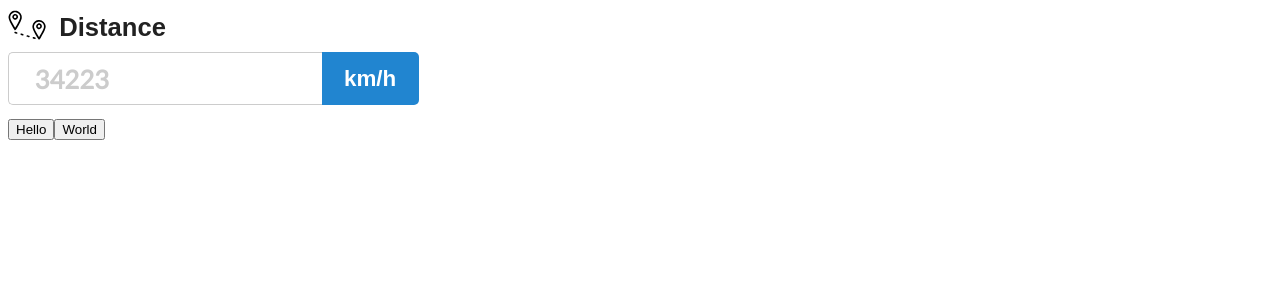
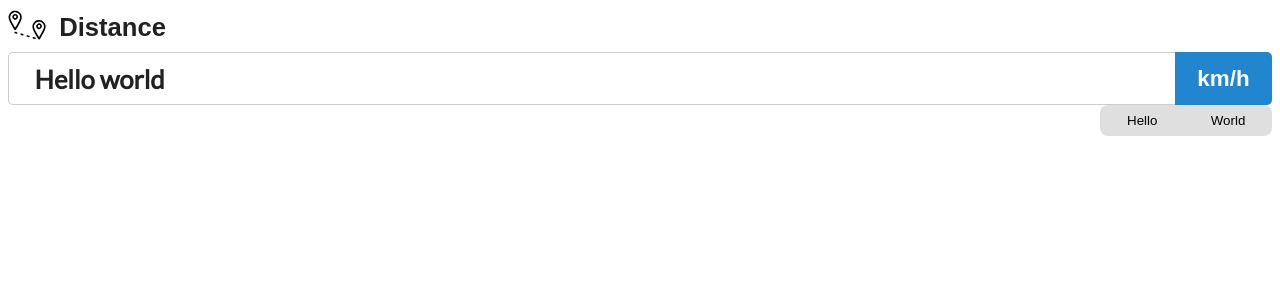
Before and after one commit to jorgesc/PaceCalculator, a React (Create React App) app: page / in a window 1280 px wide. Shown: the top 300 px of the page. Built offline with nearby package versions, Linux system fonts and the light colour scheme; a web font is replaced by a local one.

Commit message:
Fixed styles

```diff
--- a/src/App.tsx
+++ b/src/App.tsx
@@ -30,6 +30,7 @@ const App: React.FC = () => {
           placeholder={"34223"}
           units={"km/h"}
           label={"Distance"}
+          value="Hello world"
           onChange={val => {
             console.log("ONCHANGE!!", val);
           }}
--- a/src/components/InputField/InputField.tsx
+++ b/src/components/InputField/InputField.tsx
@@ -73,9 +73,11 @@ const StyledUnits = styled.div`
 const StyledInputRow = styled.div`
   display: flex;
   flex-direction: row;
+  width: 100%;
 `;
 
 const StyledInput = styled.input`
+width: 100%;
   color: rgba(0, 0, 0, 0.87);
   font-size: 0.8em;
   font-weight: 700;
@@ -98,6 +100,31 @@ const StyledInput = styled.input`
 
   ::placeholder{
     color: #cccccc
+  }
+`;
+
+const StyledButtonsRow = styled.div`
+  margin-top: 0;
+  display: flex;
+  justify-content: flex-end;
+`;
+
+const StyledButton = styled.button`
+  border: none;
+  background: #dfdfdf;
+  padding: 0.6em 2em 0.6em 2em;
+
+  :hover {
+    filter: brightness(90%);
+    cursor: pointer;
+  }
+
+  :first-of-type {
+    border-radius: 8px 0px 0px 8px;
+  }
+
+  :last-of-type {
+    border-radius: 0px 8px 8px 0px;
   }
 `;
 
@@ -137,13 +164,13 @@ const ButtonsRow = ({buttons, onClick}: IButtonRowProps): ReactElement => {
   const renderButtons = (): ReactElement[] | null => {
     if (!buttons) return null;
     return buttons.map((b, i) => (
-      <button key={i} onClick={() => onClick(b.value)}>
+      <StyledButton key={i} onClick={() => onClick(b.value)}>
         {b.text}
-      </button>
+      </StyledButton>
     ));
   };
 
-  return <div>{renderButtons()}</div>;
+  return <StyledButtonsRow>{renderButtons()}</StyledButtonsRow>;
 };
 
 const InputField = ({
```
